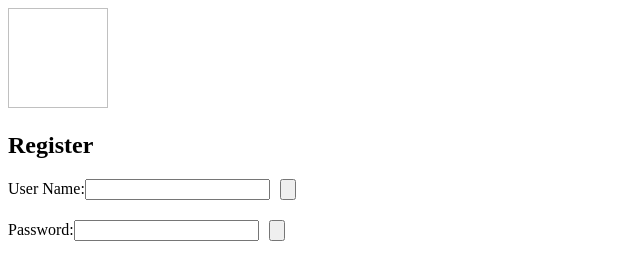
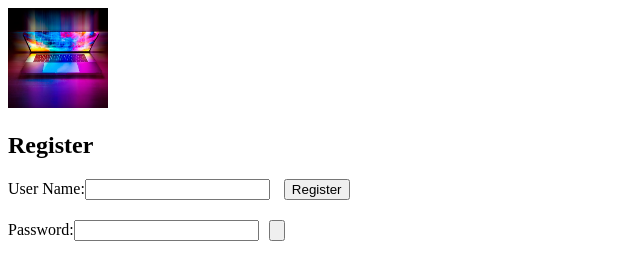
Before and after one commit to vishalpande/Sample-html-forms, a plain HTML site: page Dom-works-Javascript/index.html in a window 1280 px wide. Shown: the whole page, without its empty margins (0-640 px from the left). Drawn offline with Linux system fonts and the light colour scheme.

Commit message:
--updating the files

```diff
--- a/Dom-works-Javascript/index.html
+++ b/Dom-works-Javascript/index.html
@@ -1,24 +1,26 @@
 <!DOCTYPE html>
 <html>
+
 <head>
     <title>Javascript-Inline</title>
 
     <script>
-function bodyOnload() {
-window.document.images[0]. src="img/img1.jpg";
+        function bodyload() {
+            window.document.images[0].src = "img/laptop.jpg";
+            window.document.forms[0].elements[1].value = "Register"
         }
 
 
     </script>
 
+</head>
 
-
-</head>
-<body onload="bodyOnload">
-<img width="100px" height="100px" >
-<div><form>
+<body onload="bodyload()">
+    <img width="100px" height="100px">
+    <div>
+        <form>
             <h2>Register</h2>
-User Name:<input type="text"style="margin-right:10px"><input type="button">
+            User Name:<input type="text" style="margin-right:10px"> <input type="button">
         </form>
     </div>
 
@@ -26,7 +28,7 @@ User Name:<input type="text"style="margin-right:10px"><input type="button">
     <div>
         <form style="margin-top:20px">
 
-Password:<input type="password" style="margin-right:10px"><input type="button" >
+            Password:<input type="password" style="margin-right:10px"><input type="button">
 
 
         </form>
```
Also changed, not shown: Dom-works-Javascript/img/laptop.jpg (added). Lines whose indentation alone changed are shown as unchanged.
